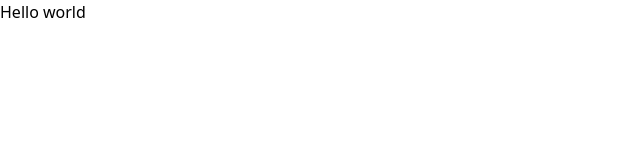
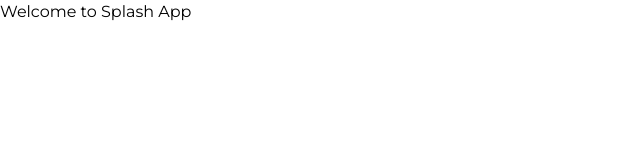
Before and after one commit to OnlineElite/alx-project-0x03-setup, a Next.js app in the folder alx-project-0x03/: page / in a window 1280 px wide. Shown: the top 160 px of the page, without its empty margins (0-640 px from the left). Built offline with nearby package versions, Linux system fonts and the light colour scheme.

Commit message:
adding google font to the project

```diff
--- a/alx-project-0x03/pages/index.tsx
+++ b/alx-project-0x03/pages/index.tsx
@@ -1,20 +1,11 @@
-/* import Image from "next/image";
-import { Geist, Geist_Mono } from "next/font/google";
 
-const geistSans = Geist({
-  variable: "--font-geist-sans",
-  subsets: ["latin"],
-});
 
-const geistMono = Geist_Mono({
-  variable: "--font-geist-mono",
-  subsets: ["latin"],
-}); */
-
-export default function Home() {
+const Home = () => {
   return (
     <div>
-      <h1>Hello world</h1>
+      <h1> Welcome to Splash App </h1>
     </div>
-  );
+   )
 }
+
+export default Home;
--- a/alx-project-0x03/styles/globals.css
+++ b/alx-project-0x03/styles/globals.css
@@ -1,3 +1,10 @@
+@import url('https://fonts.googleapis.com/css2?family=Montserrat:ital,wght@0,100..900;1,100..900&display=swap');
+
 @tailwind base;
 @tailwind components;
 @tailwind utilities;
+
+body {
+  font-family: "Montserrat", sans-serif;
+  font-optical-sizing: auto;
+}
```
